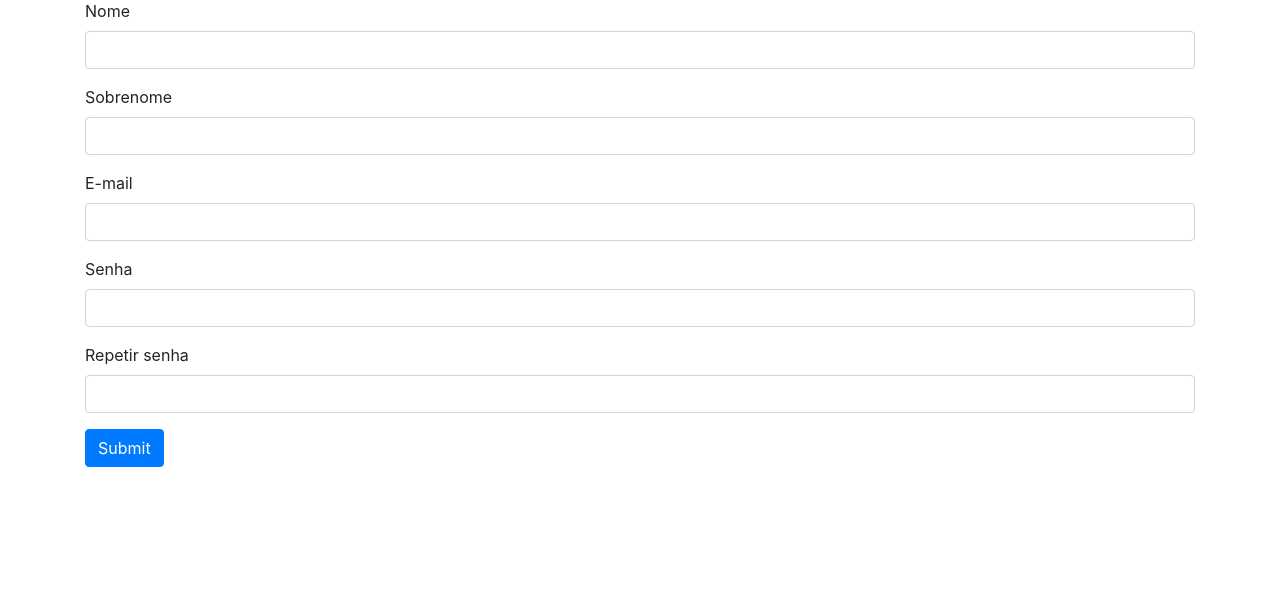
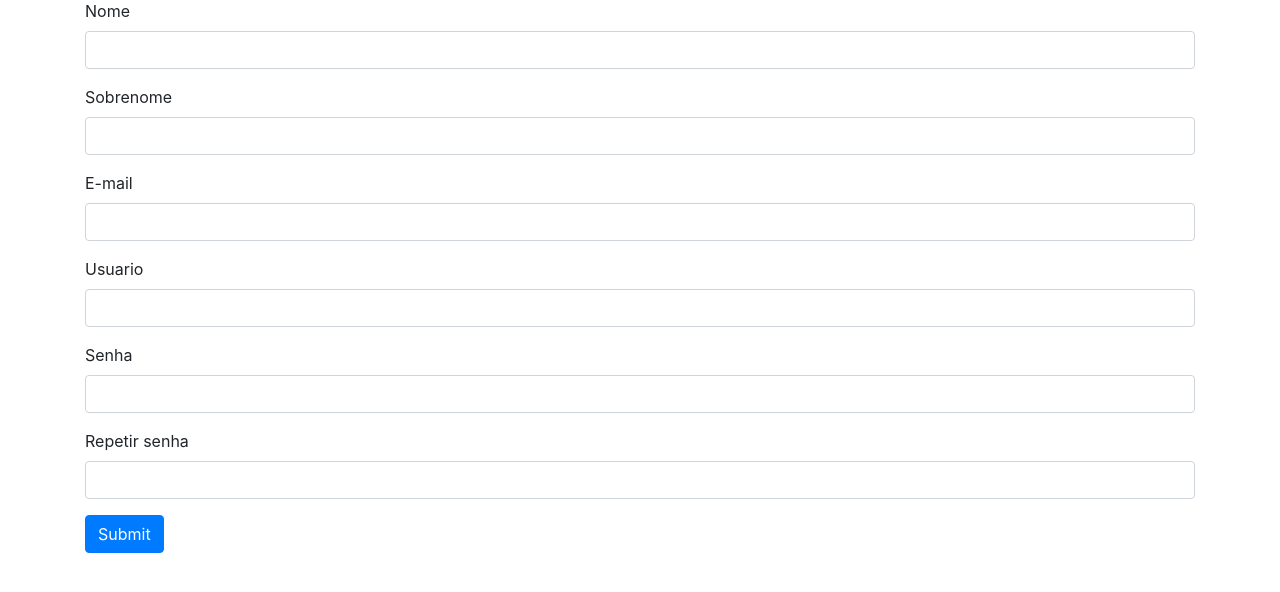
Before and after one commit to FalsoBranco/ProjetoAgendaDjango, a Django app: page /accounts/register/ in a window 1280 px wide. Shown: the part 81-673 px from the top of the page. Run offline with Django 3.2, Linux system fonts and the light colour scheme; some libraries are stand-ins or nearby versions.

Commit message:
registrar usuario

```diff
--- a/accounts/templates/accounts/register.html
+++ b/accounts/templates/accounts/register.html
@@ -9,17 +9,21 @@
 
     <div class="form-group">
         <label for="exampleInputEmail1">Nome</label>
-        <input type="text" class="form-control" name='nome'>
+        <input type="text" class="form-control" name='nome' value="{{ request.POST.nome}}">
     </div>
     <div class="form-group">
         <label for="exampleInputEmail1">Sobrenome</label>
-        <input type="text" class="form-control" name='sobrenome'>
+        <input type="text" class="form-control" name='sobrenome' value="{{ request.POST.sobrenome}}">
     </div>
-    <div class="form-group">
+    <div class=" form-group">
         <label for="exampleInputEmail1">E-mail</label>
-        <input type="text" class="form-control" name='email'>
+        <input type="text" class="form-control" name='email' value="{{ request.POST.email}}">
     </div>
-    <div class="form-group">
+    <div class=" form-group">
+        <label for="exampleInputEmail1">Usuario</label>
+        <input type="text" class="form-control" name='usuario' value="{{ request.POST.usuario}}">
+    </div>
+    <div class=" form-group">
         <label for="exampleInputEmail1">Senha</label>
         <input type="password" class="form-control" name='senha'>
     </div>
--- a/accounts/views.py
+++ b/accounts/views.py
@@ -1,5 +1,8 @@
 from django.contrib import messages
-from django.shortcuts import render
+from django.contrib.auth.models import User
+from django.core.validators import validate_email
+from django.http.request import HttpRequest
+from django.shortcuts import redirect, render
 
 # Create your views here.
 
@@ -8,9 +11,58 @@ def login(request):
     return render(request, "accounts/login.html")
 
 
-def register(request):
-    messages.add_message(request, messages.ERROR, "")
-    return render(request, "accounts/register.html")
+def register(request: HttpRequest):
+
+    if request.method != "POST":
+        return render(request, "accounts/register.html")
+
+    nome = request.POST.get("nome")
+    sobrenome = request.POST.get("sobrenome")
+    email = request.POST.get("email")
+    usuario = request.POST.get("usuario")
+    senha = request.POST.get("senha")
+    senha2 = request.POST.get("repetirSenha")
+
+    for field in request.POST.values():
+        if not field:
+            messages.error(request, "Nenhum campo pode ser vazio")
+            return render(request, "accounts/register.html")
+    try:
+        validate_email(email)
+    except:
+        messages.error(request, "Email invalido")
+        return render(request, "accounts/register.html")
+
+    if len(senha) < 6:
+        messages.error(request, "Senha muito pequena")
+        return render(request, "accounts/register.html")
+    if len(usuario) < 6:
+        messages.error(request, "Nome do Usuario muito pequeno")
+        return render(request, "accounts/register.html")
+    print(senha, senha2)
+    if senha != senha2:
+        messages.error(request, "senhas sao diferentes")
+        return render(request, "accounts/register.html")
+    # if not senha:
+    #     messages.error(request, "Nenhum campo pode ser vazio")
+    #     return render(request, "accounts/register.html")
+    if User.objects.filter(username=usuario):
+        messages.error(request, "Usuario ja existe")
+        return render(request, "accounts/register.html")
+    if User.objects.filter(email=email):
+        messages.error(request, "email ja existe")
+        return render(request, "accounts/register.html")
+
+    messages.success(request, "email criado com sucesso")
+    user = User.objects.create_user(
+        username=usuario,
+        email=email,
+        password=senha,
+        first_name=nome,
+        last_name=sobrenome,
+    )
+    user.save()
+    return redirect("accounts:login")
 
 
 def logout(request):
```
Also changed, not shown: accounts/templates/accounts/login.html (+6 -1 lines).
